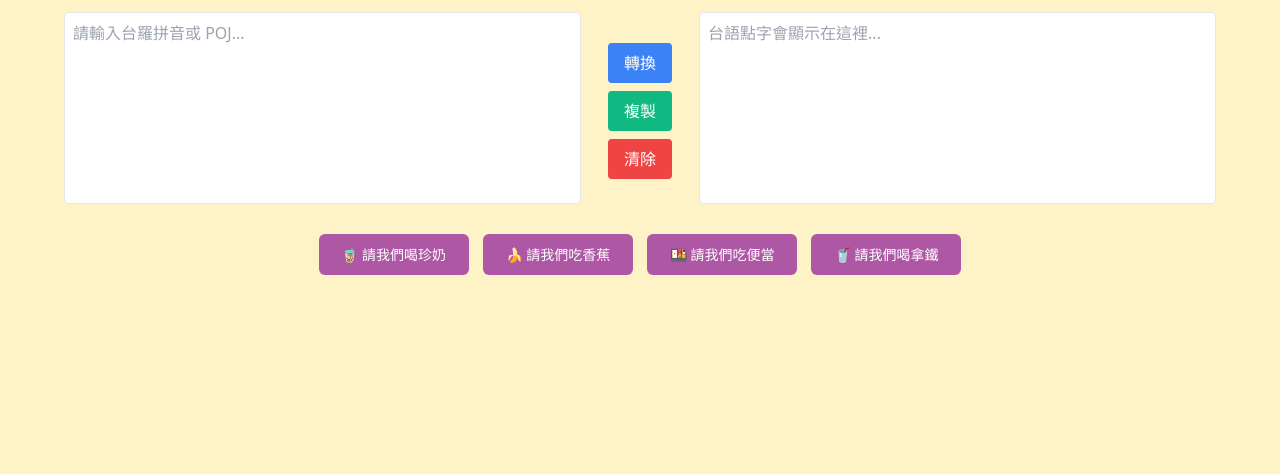
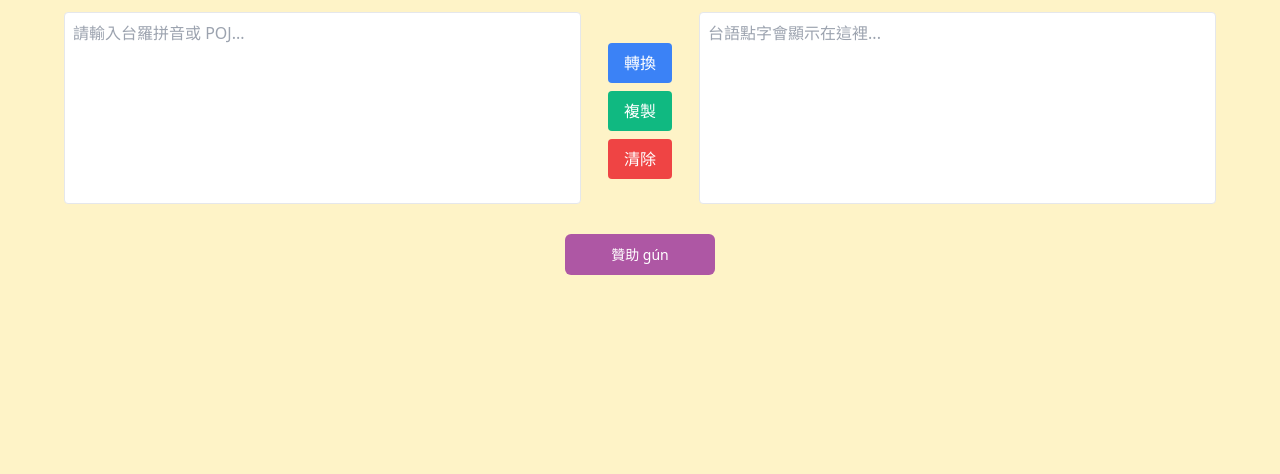
Before and after one commit to hunzan/haka_to_braille, a Flask app: page / in a window 1280 px wide. Shown: the part 212-686 px from the top of the page. Run offline with Flask 3, Linux system fonts and the light colour scheme.

Commit message:
Update index.html add support_us.html

```diff
--- a/templates/index.html
+++ b/templates/index.html
@@ -127,17 +127,8 @@
     <p id="copyStatus" class="mt-4 text-sm text-gray-700" aria-live="polite"></p>
 
     <div class="donate-buttons">
-      <a href="https://www.paypal.me/AkauKimchio" target="_blank" class="btn">
-        🧋 請我們喝珍奶
-      </a>
-      <a href="https://www.paypal.me/AkauKimchio" target="_blank" class="btn">
-        🍌 請我們吃香蕉
-      </a>
-      <a href="https://www.paypal.me/AkauKimchio" target="_blank" class="btn">
-        🍱 請我們吃便當
-      </a>
-      <a href="https://www.paypal.me/AkauKimchio" target="_blank" class="btn">
-        🥤 請我們喝拿鐵
+      <a href="support_us.html" target="_blank" class="btn">
+        贊助 gún
       </a>
     </div>
 
```
Also changed, not shown: templates/support_us.html (added, +50 -0 lines).
